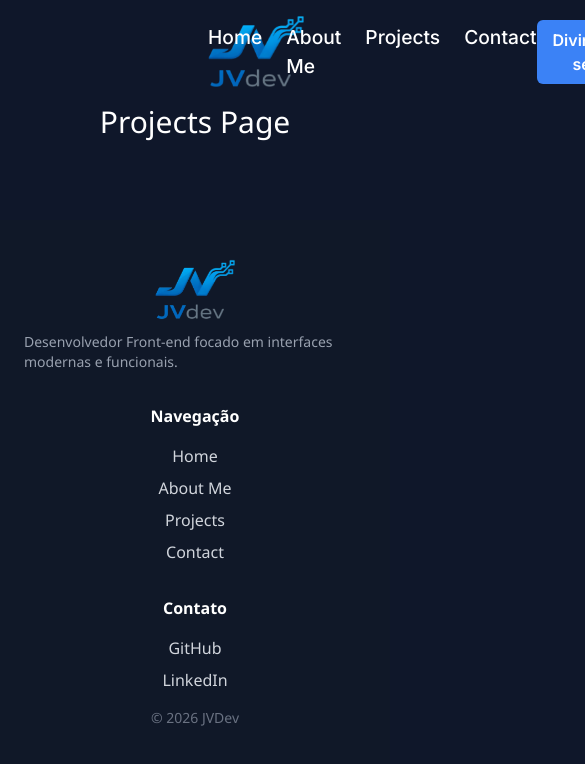
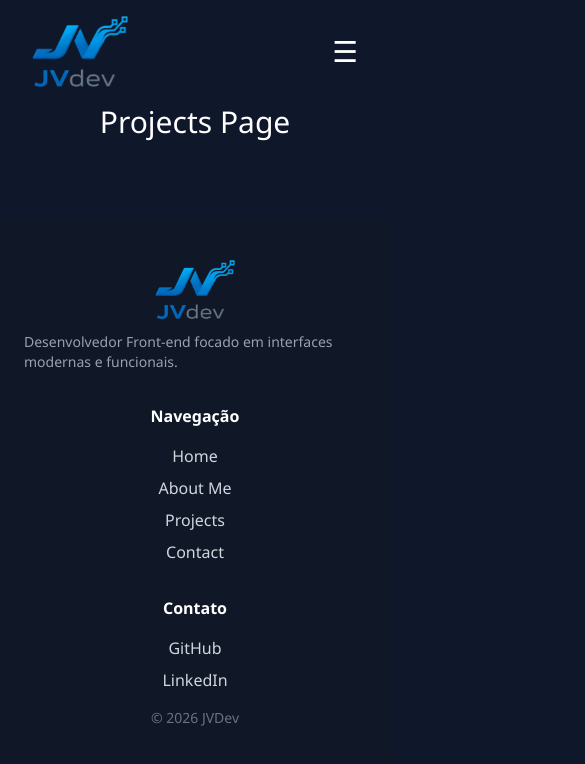
Before and after one commit to joaovitor2074/jvdev, a React (Vite) app: page /projetos in a window 390 px wide. Shown: the top 764 px of the page, 585 px wide, since content can reach past the window. Built offline with nearby package versions, Linux system fonts and the light colour scheme.

Commit message:
home resposiva

```diff
--- a/src/components/Skills3D/ModelTest.jsx
+++ b/src/components/Skills3D/ModelTest.jsx
@@ -2,6 +2,8 @@ import { useGLTF } from "@react-three/drei";
 import { useEffect, useRef } from "react";
 import { useFrame, useThree } from "@react-three/fiber";
 import * as THREE from "three";
+const isMobile = window.innerWidth < 768;
+
 
 export function Keyboard() {
   const { scene } = useGLTF("/models/keyboard.glb");
@@ -36,7 +38,8 @@ export function Keyboard() {
   }, [scene]);
 
   useFrame(() => {
-    // raycast
+  if (isMobile) return;
+
   raycaster.current.setFromCamera(mouse, camera);
   const intersects = raycaster.current.intersectObjects(
     keys.current,
@@ -47,9 +50,8 @@ export function Keyboard() {
 
   keys.current.forEach((key) => {
     const isHovered = key === hoveredKey;
-
     const targetY = isHovered
-        ? key.userData.baseY - 0.05 // tecla apertada
+      ? key.userData.baseY - 0.05
       : key.userData.baseY;
 
     key.position.y = THREE.MathUtils.lerp(
@@ -60,6 +62,7 @@ export function Keyboard() {
   });
 });
 
+
   return (
     <primitive
       object={scene}
--- a/src/components/layout/Header.jsx
+++ b/src/components/layout/Header.jsx
@@ -1,57 +1,75 @@
-import React from "react";
+import React, { useState } from "react";
 import { motion } from "framer-motion";
 import Button from "../ui/Button";
-
-// styles
 import "../../styles/layouts/header.css";
-
-// img
 import logotrans from "../../assets/images/jvdev-fundotransparente.png";
 
 export default function Header() {
+  const [open, setOpen] = useState(false);
+
+  const menuItems = ["Home", "About Me", "Projects", "Contact"];
+
   return (
     <motion.header
-      className="flex items-center justify-between p-4 bg-gray-800 text-white header"
+      className="header"
       initial={{ y: -80, opacity: 0 }}
       animate={{ y: 0, opacity: 1 }}
       transition={{ duration: 0.8, ease: "easeOut" }}
     >
+      <div className="header-container">
         {/* LOGO */}
         <motion.div
           whileHover={{ scale: 1.1, rotate: -2 }}
           transition={{ type: "spring", stiffness: 300 }}
         >
-        <img src={logotrans} alt="Logo" className="logo" />
+          <img src={logotrans} alt="Logo JVDev" className="logo" />
         </motion.div>
 
-      {/* NAV */}
+        {/* NAV DESKTOP */}
         <nav className="nav">
-        <ul className="flex space-x-6">
-          {["Home", "About Me", "Projects", "Contact"].map((item, index) => (
-            <motion.li
-              key={item}
-              initial={{ opacity: 0, y: -10 }}
-              animate={{ opacity: 1, y: 0 }}
-              transition={{ delay: 0.3 + index * 0.1 }}
+          <ul className="nav-list">
+            {menuItems.map((item) => (
+              <li key={item}>
+                <a
+                  href={`/${item.toLowerCase().replace(" ", "")}`}
+                  className="link"
                 >
-              <a href={`/${item.toLowerCase().replace(" ", "")}`} className="link">
                   {item}
                 </a>
-            </motion.li>
+              </li>
             ))}
           </ul>
         </nav>
 
-      {/* BUTTON */}
-      <motion.div
-        className="div_btn"
-        whileHover={{ scale: 1.1 }}
-        whileTap={{ scale: 0.95 }}
+        {/* BUTTON DESKTOP */}
+        <div className="div_btn">
+          <Button className="btn">Divirta-se</Button>
+        </div>
+
+        {/* HAMBURGER */}
+        <button
+          className="menu-btn"
+          onClick={() => setOpen(!open)}
+          aria-label="Abrir menu"
         >
-        <Button className="btn" onClick={() => alert("🔥 Bem-vindo ao meu portfolio!")}>
-          Divirta-se
-        </Button>
-      </motion.div>
+          ☰
+        </button>
+      </div>
+
+      {/* MENU MOBILE */}
+      {open && (
+        <div className="mobile-menu">
+          {menuItems.map((item) => (
+            <a
+              key={item}
+              href={`/${item.toLowerCase().replace(" ", "")}`}
+              onClick={() => setOpen(false)}
+            >
+              {item}
+            </a>
+          ))}
+        </div>
+      )}
     </motion.header>
   );
 }
--- a/src/components/projects/ProjectCard.jsx
+++ b/src/components/projects/ProjectCard.jsx
@@ -34,8 +34,8 @@ const ProjectCard = ({
             </div>
 
             <div className="project-content">
-                <h3>{title}</h3>
-                <p>{description}</p>
+                <h3 className="text-gray-50">{title}</h3>
+                <p className="text-gray-300">{description}</p>
 
                 <div className="project-techs">
                     {technologies.map((tech, i) => {
--- a/src/components/projects/projects.css
+++ b/src/components/projects/projects.css
@@ -1,6 +1,16 @@
 .projects {
-  padding: 0 4rem;
-  margin-top: -15rem;
+  padding: 0 1.25rem;
+}
+@media (min-width: 768px) {
+  .projects {
+    padding: 0 3rem;
+  }
+}
+
+@media (min-width: 1280px) {
+  .projects {
+    padding: 0 4rem;
+  }
 }
 
 .projects-header {
@@ -17,15 +27,41 @@
 
 .projects-grid {
   display: grid;
-  grid-template-columns: repeat(2, 1fr);
-  gap: 10rem;
+  grid-template-columns: 1fr;
+  gap: 3rem;
+}
+
+@media (min-width: 1024px) {
+  .projects-grid {
+    grid-template-columns: repeat(2, 1fr);
+    gap: 6rem;
+  }
 }
 .project-preview {
-  position: relative;
-  height: 400px;
-  width: auto;
-  overflow: hidden;
+  height: 180px;
 }
+
+@media (min-width: 640px) {
+  .project-preview {
+    height: 220px;
+  }
+}
+
+@media (hover: none) {
+  .project-card:hover .project-image {
+    transform: none;
+  }
+
+  .project-overlay {
+    opacity: 1;
+    background: linear-gradient(
+      to top,
+      rgba(2, 6, 23, 0.75),
+      rgba(2, 6, 23, 0.15)
+    );
+  }
+}
+
 
 .project-image {
   width: 100%;
@@ -102,12 +138,15 @@
 }
 
 .tech-badge {
-  width: 36px;
-  height: 36px;
-  object-fit: contain;
-  cursor: pointer;
-  transition: filter 0.3s ease;
-  margin-top: 15px;
+  width: 32px;
+  height: 32px;
+}
+
+@media (min-width: 768px) {
+  .tech-badge {
+    width: 36px;
+    height: 36px;
+  }
 }
 
 .divBtn{
--- a/src/components/sections/About.jsx
+++ b/src/components/sections/About.jsx
@@ -17,6 +17,8 @@ const container = {
     },
   },
 };
+const isMobile = window.innerWidth < 768;
+
 
 const itemLeft = {
   hidden: { opacity: 0, x: -80, filter: "blur(10px)" },
@@ -80,7 +82,7 @@ export default function AboutSection() {
   return (
     <section
       id="about"
-      className="relative min-h-screen overflow-visible bg-transparent"
+      className="relative min-h-screen overflow-hidden bg-transparent"
       style={{ isolation: "isolate" }}
     >
 
@@ -144,8 +146,19 @@ export default function AboutSection() {
 
           <motion.div
             variants={itemRight}
-            className="relative overflow-visible"
-            style={{ width: "600px", height: "480px" }} // garante área do canvas
+            className="
+  relative
+  overflow-visible
+  w-full
+  max-w-600px
+  h-260px
+  sm:h-360px
+  md:h-420px
+  lg:h-480px
+  mx-auto
+"
+
+
           >
             {/* Halo */}
             <motion.div
@@ -156,23 +169,30 @@ export default function AboutSection() {
 
             {/* Canvas container */}
             <motion.div
-              className="relative z-40"
-              animate={{
-                x: [0, 0, 920, 920, -200, 0],
+              className="relative z-40 w-full h-full flex items-center justify-center"
+              animate={
+                isMobile
+                  ? { opacity: 1, scale: 0.95 }
+                  : {
+                    x: ["0%", "0%", "120%", "120%", "-30%", "0%"],
                     opacity: [1, 1, 1, 0, 0, 1],
-                scale: [1, 1, 1, 0.9, 0.9, 1],
-              }}
-              transition={{
+                    scale: [1, 1, 1, 0.92, 0.92, 1],
+                  }
+              }
+              transition={
+                isMobile
+                  ? { duration: 0 }
+                  : {
                     duration: 14,
                     times: [0, 0.42, 0.5, 0.52, 0.65, 1],
                     repeat: Infinity,
                     ease: "easeInOut",
-              }}
-              style={{
-                willChange: "transform, opacity",
-              }}
+                  }
+              }
             >
+
               <ModelTest />
+
             </motion.div>
           </motion.div>
         </div>
--- a/src/components/sections/Contact.jsx
+++ b/src/components/sections/Contact.jsx
@@ -47,6 +47,7 @@ export default function Contact() {
             GitHub
           </a>
         </div>
+        <a href="/contact" className="w-45 mt-10 flex m-auto px-6 py-3 rounded-lg  bg-blue-500 text-white hover:bg-blue-600 transition">mais informacoes para contato</a>
       </div>
     </section>
   );
--- a/src/styles/layouts/header.css
+++ b/src/styles/layouts/header.css
@@ -1,14 +1,25 @@
 @import url('https://fonts.googleapis.com/css2?family=Inter:ital,opsz,wght@0,14..32,100..900;1,14..32,100..900&display=swap');
 
-.header{
-    background-color: #0f172a; /* Tailwind's bg-gray-800 */
-    font-family: "Inter", sans-serif;
+.header {
+  background-color: #0f172a;
+  font-family: "Inter", sans-serif;
+  position: relative; /* 🔴 FUNDAMENTAL */
+  z-index: 1000;      /* 🔴 garante que fique acima do resto */
+}
+
+
+.header-container {
+  max-width: 1280px;
+  margin: 0 auto;
+  padding: 1rem 2rem;
+  display: flex;
+  align-items: center;
+  justify-content: space-between;
 }
 
 .logo{
     width: 6rem; /* Tailwind's w-24 */
     margin-left: 12rem; /* Tailwind's ml-14 */
-
 }
 
 .nav{
@@ -65,3 +76,52 @@
 .btn:hover{
     background-color: #2563eb; /* Tailwind's blue-600 */
 }
+
+
+
+.menu-btn {
+  display: none;
+  font-size: 1.8rem;
+  color: white;
+  background: none;
+  border: none;
+  cursor: pointer;
+}
+
+.mobile-menu {
+  position: absolute;
+  top: 100%;
+  left: 0;
+  width: 100%;
+  background: #0f172a;
+  display: flex;
+  flex-direction: column;
+  align-items: center;
+  gap: 1.5rem;
+  padding: 2rem 0;
+  z-index: 9999; /* 🔴 sobe acima de tudo */
+}
+
+
+.mobile-menu a {
+  color: white;
+  font-size: 1.1rem;
+  text-decoration: none;
+}
+
+/* RESPONSIVE */
+@media (max-width: 768px) {
+  .logo{
+    margin: 0;
+  }
+
+
+  .nav,
+  .div_btn {
+    display: none;
+  }
+
+  .menu-btn {
+    display: block;
+  }
+}
```
Lines whose indentation alone changed are shown as unchanged.
